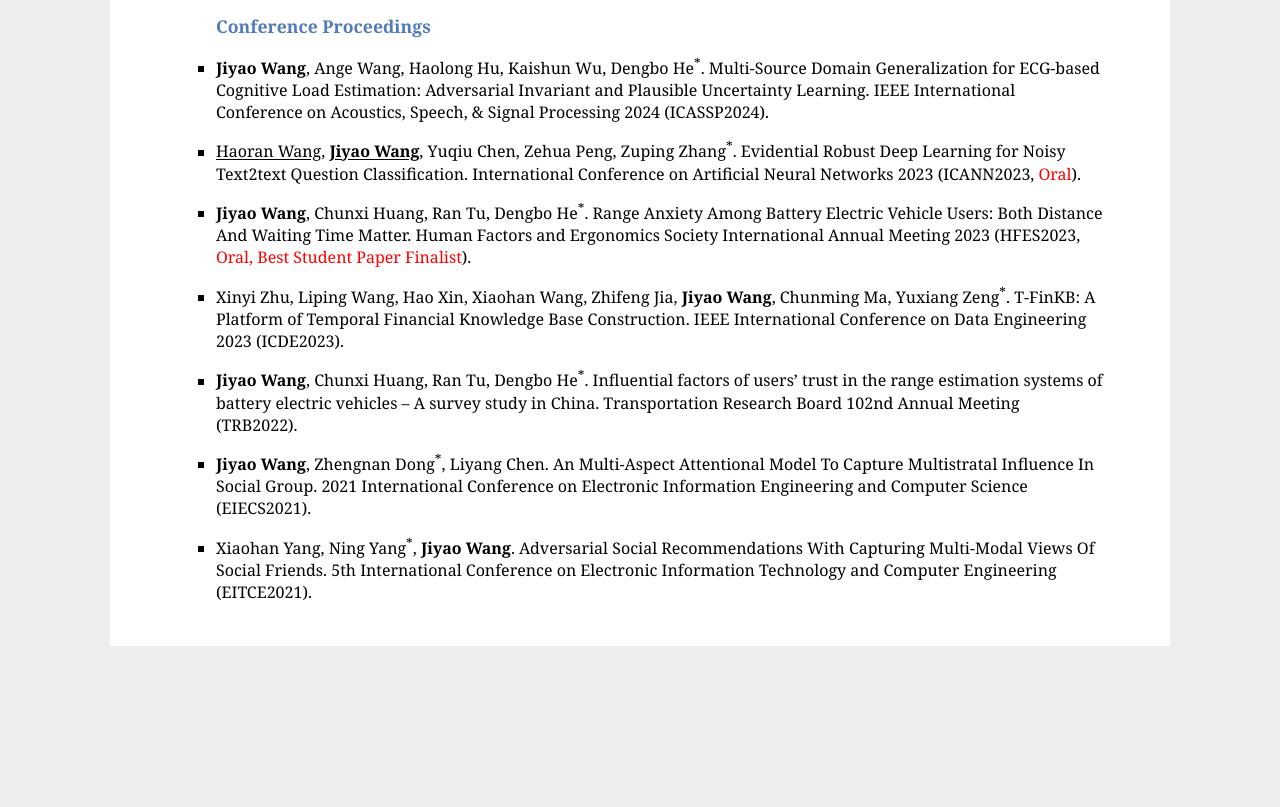
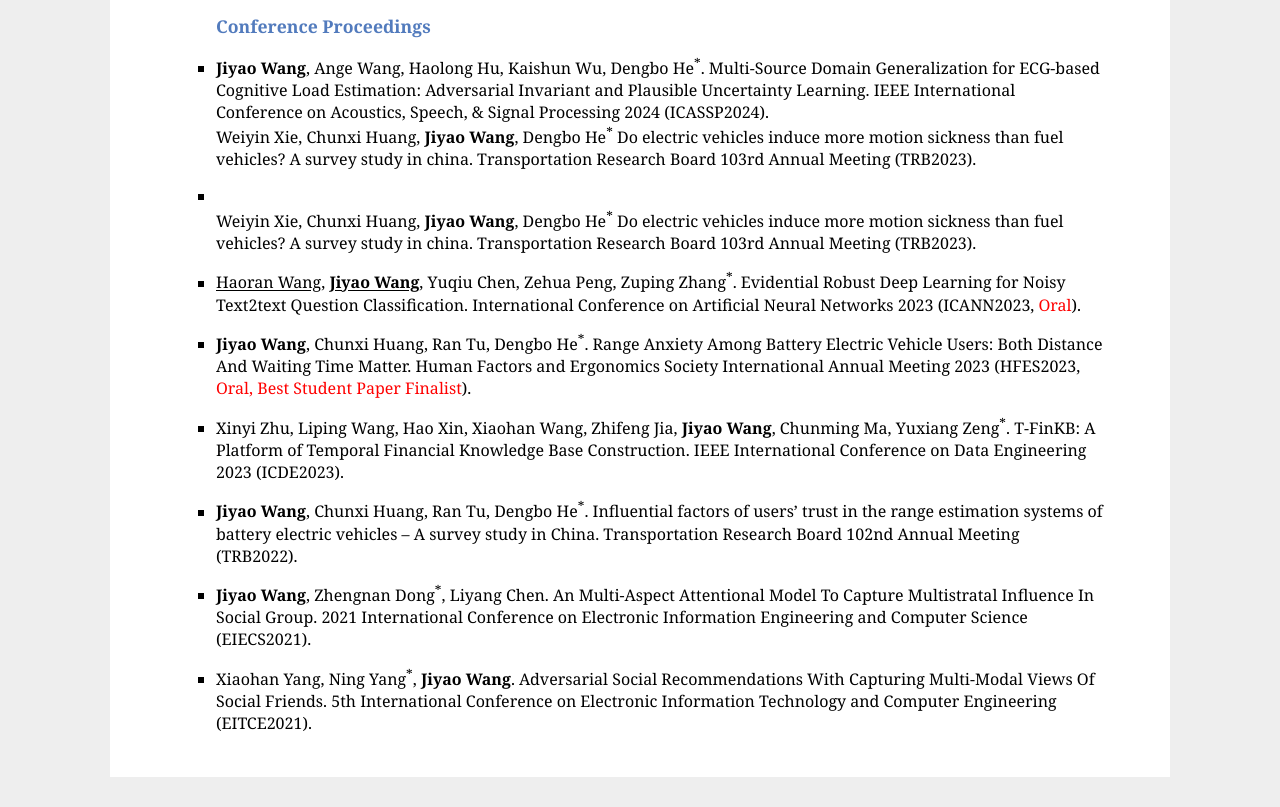
Before and after one commit to WJULYW/WJULYW.github.io, a plain HTML site: page index.html in a window 1280 px wide. Shown: the part 832-1639 px from the top of the page. Before the commit the page ends 1508 px from the top, so only its background shows below. Drawn offline with Linux system fonts and the light colour scheme.

Commit message:
Update index.html

```diff
--- a/index.html
+++ b/index.html
@@ -88,6 +88,10 @@ Prior to that, I received my B.Eng degree in Software Engineering from Sichuan U
 <li>
   <b>Jiyao Wang</b>, Ange Wang, Haolong Hu, Kaishun Wu, Dengbo He<sup>*</sup>. Multi-Source Domain Generalization for ECG-based Cognitive Load Estimation: Adversarial Invariant and Plausible Uncertainty Learning. IEEE International Conference on Acoustics, Speech, & Signal Processing 2024 (ICASSP2024).
 </li>
+    Weiyin Xie, Chunxi Huang, <b>Jiyao Wang</b>, Dengbo He<sup>*</sup> Do electric vehicles induce more motion sickness than fuel vehicles? A survey study in china. Transportation Research Board 103rd Annual Meeting (TRB2023).
+<li>
+</li>
+    Weiyin Xie, Chunxi Huang, <b>Jiyao Wang</b>, Dengbo He<sup>*</sup> Do electric vehicles induce more motion sickness than fuel vehicles? A survey study in china. Transportation Research Board 103rd Annual Meeting (TRB2023).
 <li>
   <u>Haoran Wang</u>, <b><u>Jiyao Wang</u></b>, Yuqiu Chen, Zehua Peng, Zuping Zhang<sup>*</sup>. Evidential Robust Deep Learning for Noisy Text2text Question Classification. International Conference on Artificial Neural Networks 2023 (ICANN2023, <font color="#FF0000">Oral</font>).
 </li>
```
